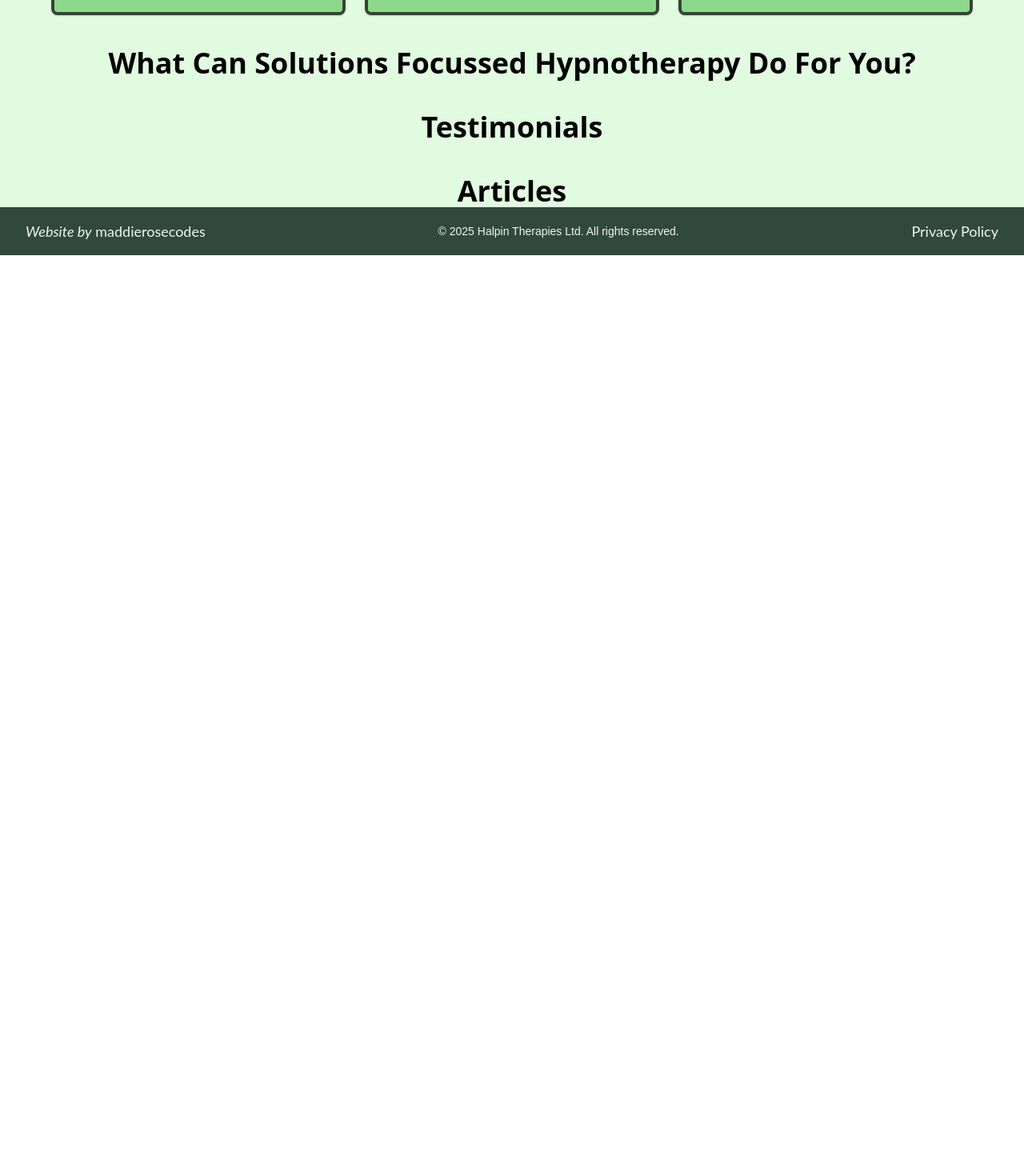
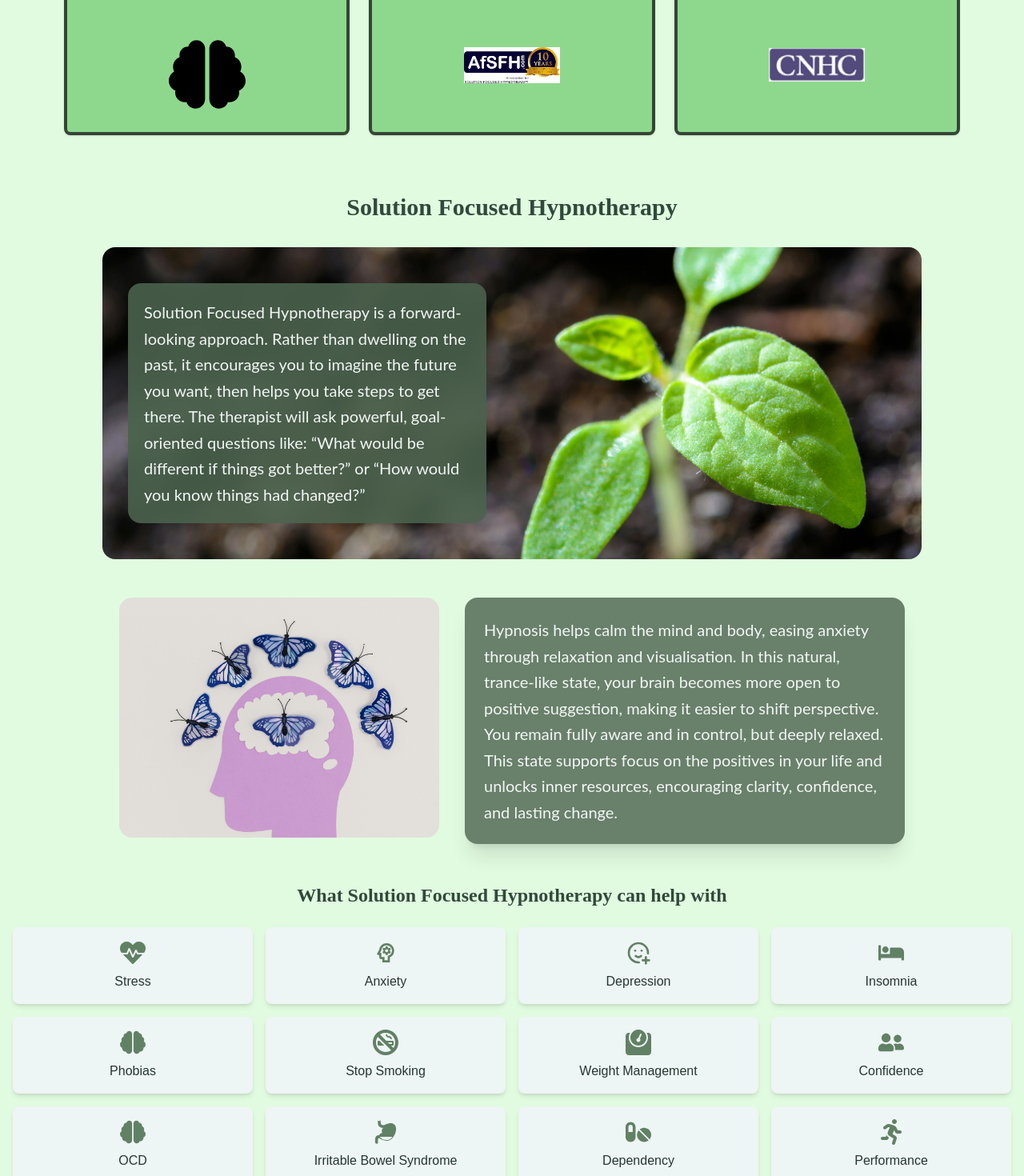
Before and after one commit to maddierosecodes/laurence-halpin-hypnotherapy, a Next.js app: page /about in a window 1280 px wide. Shown: the part 1240-2710 px from the top of the page at 80% size. Before the commit the page ends 1559 px from the top, so only its background shows below. Built offline with nearby package versions, Linux system fonts and the light colour scheme.

Commit message:
Add About Hypnotherapy Section

```diff
--- a/app/about/page.tsx
+++ b/app/about/page.tsx
@@ -1,7 +1,7 @@
 import { Metadata } from "next";
 import AboutLaurence from "@/components/organisms/AboutLaurence";
 import AboutHypnotherapy from "@/components/organisms/AboutHypnotherapy";
-import Testimonials from "@/components/organisms/Testimonials";
+// import Testimonials from "@/components/organisms/Testimonials";
 import Articles from "@/components/organisms/Articles";
 
 export const metadata: Metadata = {
@@ -24,7 +24,7 @@ export default function About() {
     <main className="mt-10" role="main">
       <AboutLaurence />
       <AboutHypnotherapy />
-      <Testimonials />
+      {/* <Testimonials /> */}
       <Articles />
     </main>
   );
--- a/components/atoms/Card.tsx
+++ b/components/atoms/Card.tsx
@@ -8,12 +8,12 @@ interface CardProps {
 
 export default function Card({ title, icon }: CardProps) {
   return (
-    <div className="bg-mint-400 p-6 rounded-lg shadow-sm border-4 border-sage-800 transition-transform hover:translate-y-[-4px] hover:scale-105 text-center h-full flex flex-col">
-      <div className="flex-1 flex flex-col justify-between gap-6">
-        <span className="text-xl font-semibold">
+    <div className="bg-mint-400 p-4 sm:p-6 rounded-lg shadow-sm border-4 border-sage-800 transition-transform hover:translate-y-[-4px] hover:scale-105 text-center h-full flex flex-col">
+      <div className="flex-1 flex flex-col justify-between gap-4 sm:gap-6">
+        <span className="text-base sm:text-xl font-semibold">
           <Title>{title}</Title>
         </span>
-        <div className="flex justify-center items-center text-4xl">{icon}</div>
+        <div className="flex justify-center items-center">{icon}</div>
       </div>
     </div>
   );
--- a/components/molecules/CardDisplay.tsx
+++ b/components/molecules/CardDisplay.tsx
@@ -12,7 +12,7 @@ interface CardDisplayProps {
 
 export default function CardDisplay({ cards }: CardDisplayProps) {
   return (
-    <div className="grid grid-cols-1 md:grid-cols-2 lg:grid-cols-3 gap-6 w-full max-w-6xl mx-auto auto-rows-fr">
+    <div className="grid grid-cols-1 sm:grid-cols-2 lg:grid-cols-3 gap-4 sm:gap-6 w-full max-w-6xl mx-auto auto-rows-fr px-4">
       {cards.map((card, index) => (
         <Card key={index} title={card.title} icon={card.icon} />
       ))}
--- a/components/organisms/AboutHypnotherapy.tsx
+++ b/components/organisms/AboutHypnotherapy.tsx
@@ -1,15 +1,122 @@
 import React from "react";
+import Image from "next/image";
+import {
+  FaBrain,
+  FaHeartbeat,
+  FaSmokingBan,
+  FaWeight,
+  FaBed,
+  FaUserFriends,
+  FaRunning,
+  FaPills,
+} from "react-icons/fa";
+import { MdOutlinePsychology } from "react-icons/md";
+import { GiStomach } from "react-icons/gi";
+import { TbMoodPlus } from "react-icons/tb";
+import { BodyText } from "../atoms/BodyText";
+
+const treatmentAreas = [
+  { name: "Stress", icon: <FaHeartbeat className="w-8 h-8" /> },
+  { name: "Anxiety", icon: <MdOutlinePsychology className="w-8 h-8" /> },
+  { name: "Depression", icon: <TbMoodPlus className="w-8 h-8" /> },
+  { name: "Insomnia", icon: <FaBed className="w-8 h-8" /> },
+  { name: "Phobias", icon: <FaBrain className="w-8 h-8" /> },
+  { name: "Stop Smoking", icon: <FaSmokingBan className="w-8 h-8" /> },
+  { name: "Weight Management", icon: <FaWeight className="w-8 h-8" /> },
+  { name: "Confidence", icon: <FaUserFriends className="w-8 h-8" /> },
+  { name: "OCD", icon: <FaBrain className="w-8 h-8" /> },
+  { name: "Irritable Bowel Syndrome", icon: <GiStomach className="w-8 h-8" /> },
+  { name: "Dependency", icon: <FaPills className="w-8 h-8" /> },
+  { name: "Performance", icon: <FaRunning className="w-8 h-8" /> },
+];
 
 export default function AboutHypnotherapy() {
   return (
     <section
       id="about-hypnotherapy"
-      className="mt-10 flex items-center justify-center"
+      className="pt-8 pb-12"
       aria-labelledby="about-hypnotherapy-heading"
     >
-      <h2 id="about-hypnotherapy-heading" className="text-4xl font-bold">
-        What Can Solutions Focussed Hypnotherapy Do For You?
-      </h2>
+      <div className="container mx-auto px-4">
+        <h2
+          id="about-hypnotherapy-heading"
+          className="text-3xl font-bold text-forest-500 text-center mb-8 font-primary"
+        >
+          Solution Focused Hypnotherapy
+        </h2>
+
+        <div className="relative mb-12 max-w-5xl mx-auto">
+          <div className="aspect-[16/12] sm:aspect-[21/8] w-full relative rounded-2xl overflow-hidden">
+            <Image
+              src="/images/growth_plant.jpg"
+              alt="Growth and transformation symbolized by a plant"
+              fill
+              className="object-cover"
+            />
+            <div className="absolute inset-0 flex items-center justify-center p-4 sm:p-0 sm:inset-auto sm:left-8 sm:top-1/2 sm:-translate-y-1/2 sm:max-w-md">
+              <div className="bg-sage-700/90 backdrop-blur-sm p-4 sm:p-5 rounded-2xl shadow-xl w-full sm:m-0">
+                <span className="text-cream-50 text-sm sm:text-base md:text-xl block">
+                  <BodyText>
+                    Solution Focused Hypnotherapy is a forward-looking approach.
+                    Rather than dwelling on the past, it encourages you to
+                    imagine the future you want, then helps you take steps to
+                    get there. The therapist will ask powerful, goal-oriented
+                    questions like: &ldquo;What would be different if things got
+                    better?&rdquo; or &ldquo;How would you know things had
+                    changed?&rdquo;
+                  </BodyText>
+                </span>
+              </div>
+            </div>
+          </div>
+        </div>
+
+        <div className="relative mb-12 max-w-5xl mx-auto">
+          <div className="flex flex-col lg:flex-row gap-4 lg:gap-8 items-center lg:items-start justify-center">
+            <div className="w-full lg:w-[400px] aspect-[4/3] relative rounded-2xl overflow-hidden">
+              <Image
+                src="/images/butterfly_brain.jpg"
+                alt="Butterfly brain transformation concept"
+                fill
+                className="object-cover"
+              />
+            </div>
+            <div className="w-full lg:w-[550px] bg-sage-700/80 backdrop-blur-sm p-4 sm:p-6 rounded-2xl shadow-xl">
+              <span className="text-cream-50 text-sm sm:text-base md:text-xl">
+                <BodyText>
+                  Hypnosis helps calm the mind and body, easing anxiety through
+                  relaxation and visualisation. In this natural, trance-like
+                  state, your brain becomes more open to positive suggestion,
+                  making it easier to shift perspective. You remain fully aware
+                  and in control, but deeply relaxed. This state supports focus
+                  on the positives in your life and unlocks inner resources,
+                  encouraging clarity, confidence, and lasting change.
+                </BodyText>
+              </span>
+            </div>
+          </div>
+        </div>
+
+        <h3 className="text-2xl font-bold text-forest-500 text-center mb-6 font-primary">
+          What Solution Focused Hypnotherapy can help with
+        </h3>
+
+        <div className="grid grid-cols-2 md:grid-cols-3 lg:grid-cols-4 gap-3 sm:gap-4">
+          {treatmentAreas.map((area, index) => (
+            <div
+              key={index}
+              className="bg-cream-100 p-3 sm:p-4 rounded-lg shadow-md hover:shadow-lg transition-all
+                       flex flex-col items-center justify-center text-center hover:bg-mint-50
+                       hover:-translate-y-1 duration-300"
+            >
+              <div className="text-sage-600 mb-2">{area.icon}</div>
+              <span className="text-forest-600 font-secondary text-sm sm:text-base">
+                {area.name}
+              </span>
+            </div>
+          ))}
+        </div>
+      </div>
     </section>
   );
 }
--- a/components/organisms/AboutLaurence.tsx
+++ b/components/organisms/AboutLaurence.tsx
@@ -16,11 +16,11 @@ export default function AboutLaurence() {
   const qualificationsAndMemberships = [
     {
       title: "Diploma in Solution Focused Hypnotherapy (DSFH)",
-      icon: <FcDiploma2 className="text-8xl" />,
+      icon: <FcDiploma2 className="text-6xl sm:text-8xl" />,
     },
     {
       title: "Hypnotherapy in Practice Diploma (HPD)",
-      icon: <FcDiploma1 className="text-8xl" />,
+      icon: <FcDiploma1 className="text-6xl sm:text-8xl" />,
     },
     {
       title: "Member of National Council for Hypnotherapy (NCH Reg)",
@@ -30,13 +30,13 @@ export default function AboutLaurence() {
           alt="National Council for Hypnotherapy"
           width={120}
           height={120}
-          className="object-contain"
+          className="object-contain w-16 h-16 sm:w-[120px] sm:h-[120px]"
         />
       ),
     },
     {
       title: "CBT certification",
-      icon: <FaBrain className="text-8xl" />,
+      icon: <FaBrain className="text-6xl sm:text-8xl" />,
     },
     {
       title:
@@ -47,7 +47,7 @@ export default function AboutLaurence() {
           alt="Association for Solution Focused Hypnotherapy"
           width={120}
           height={120}
-          className="object-contain"
+          className="object-contain w-16 h-16 sm:w-[120px] sm:h-[120px]"
         />
       ),
     },
@@ -60,7 +60,7 @@ export default function AboutLaurence() {
           alt="Complementary & Natural Healthcare Council"
           width={120}
           height={120}
-          className="object-contain"
+          className="object-contain w-16 h-16 sm:w-[120px] sm:h-[120px]"
         />
       ),
     },
@@ -68,13 +68,13 @@ export default function AboutLaurence() {
 
   const heroText = (
     <div className="flex flex-col items-center lg:items-start">
-      <span className="text-4xl">
+      <span className="text-2xl sm:text-3xl md:text-4xl text-center lg:text-left">
         <Title>Laurence Halpin</Title>
       </span>
-      <span className="text-xl">
+      <span className="text-lg sm:text-xl text-center lg:text-left">
         <Subtitle>Solutions Focussed Hypnotherapist</Subtitle>
       </span>
-      <span className="max-w-3xl text-center lg:text-left my-8">
+      <span className="max-w-3xl text-center lg:text-left my-4 sm:my-8 text-base sm:text-lg">
         <BodyText>
           Hi, I&apos;m Laurence, a calm, compassionate therapist with over 30
           years experience supporting people with their mental health as a
@@ -99,7 +99,7 @@ export default function AboutLaurence() {
   );
 
   const heroImage = (
-    <div className="w-full max-w-md mx-auto">
+    <div className="w-full max-w-[280px] sm:max-w-md mx-auto">
       <ProfileImage
         src="/images/laurence_halpin.png"
         alt="Laurence Halpin"
@@ -112,7 +112,7 @@ export default function AboutLaurence() {
   return (
     <section
       id="about-laurence"
-      className="mt-10 flex flex-col items-center justify-center px-4"
+      className="mt-4 sm:mt-10 flex flex-col items-center justify-center px-4 pb-6 sm:pb-10"
       aria-labelledby="about-laurence-heading"
     >
       <Hero
@@ -120,8 +120,8 @@ export default function AboutLaurence() {
         textComponent={heroText}
         imagePosition="left"
       />
-      <div className="w-full mt-12">
-        <span className="text-2xl text-center mb-6 block">
+      <div className="w-full mt-8 sm:mt-12">
+        <span className="text-xl sm:text-2xl text-center mb-4 sm:mb-6 block">
           <Subtitle>Training, Qualifications & Memberships</Subtitle>
         </span>
         <CardDisplay cards={qualificationsAndMemberships} />
--- a/components/organisms/Header.tsx
+++ b/components/organisms/Header.tsx
@@ -4,16 +4,17 @@ import { Navigation } from "../molecules/Navigation";
 import { BurgerMenu } from "../atoms/BurgerMenu";
 import { CTALink } from "../atoms/CTALink";
 import Link from "next/link";
+import { BodyText } from "../atoms/BodyText";
 
 const navigationLinks = [
   { href: "/", label: "Home" },
   {
-    href: "/about#about-laurence",
+    href: "/about",
     label: "About",
     dropdownItems: [
-      { href: "/about#about-laurence", label: "About Laurence" },
+      { href: "/about", label: "About Laurence" },
       { href: "/about#about-hypnotherapy", label: "About Hypnotherapy" },
-      { href: "/about#testimonials", label: "Testimonials" },
+      // { href: "/about#testimonials", label: "Testimonials" },
       { href: "/about#articles", label: "Articles" },
     ],
   },
@@ -54,7 +55,11 @@ export const Header = () => {
           </div>
           <div className="flex flex-col items-end gap-2">
             <div className="hidden lg:flex gap-8 mb-1 self-center">
-              <CTALink href="/about#testimonials">⭐ Testimonials</CTALink>
+              <span className="flex items-center gap-2">
+                <BodyText>📞 07951652175</BodyText>
+              </span>
+
+              {/* <CTALink href="/about#testimonials">⭐ Testimonials</CTALink> */}
               <CTALink href="/contact">📩 Get in touch</CTALink>
             </div>
             <div className="flex justify-end">
```
Also changed, not shown: components/molecules/Hero.tsx (+8 -4 lines), public/images/butterfly_brain.jpg (added), public/images/growth_plant.jpg (added).
